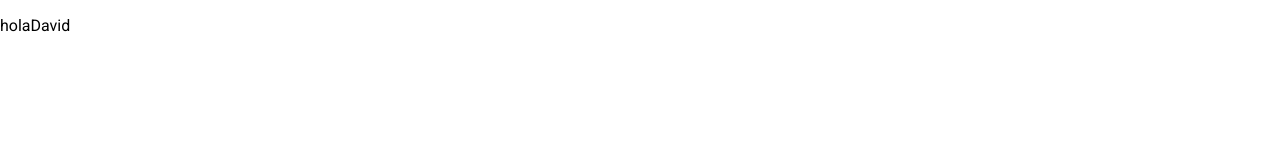
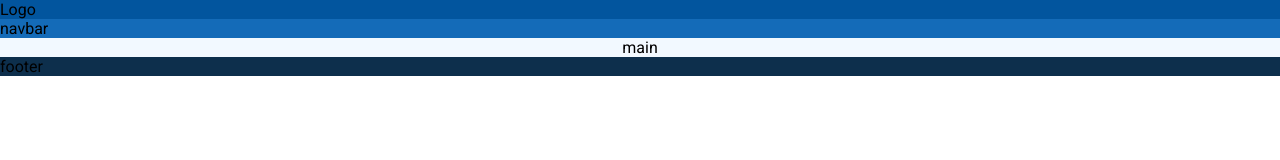
Before and after one commit to davigox/web-irpa, a plain HTML site: page public/index.html in a window 1280 px wide. Drawn offline with Linux system fonts and the light colour scheme.

Commit message:
Agrege la estructura basica y colores

```diff
--- a/public/css/index.css
+++ b/public/css/index.css
@@ -4,3 +4,29 @@ body{
     padding: 0;
     font-size: 16px;
 }
+.container{
+    display: flex;
+    justify-content: center;
+}
+
+/* css header */
+.header{
+    background-color: #02559E;
+}
+
+/* css navbar */
+
+.navbar{
+    background-color: #146BB8;
+}
+
+/* css container */
+
+.container{
+    background-color: #F2F9FF;
+}
+
+/* css footer */
+.footer{
+    background-color: #0D2F4C;
+}
--- a/public/index.html
+++ b/public/index.html
@@ -8,6 +8,21 @@
     <title>Web Fundación Irpañani</title>
 </head>
 <body>
-    <p>holaDavid</p>
+    <header class="header">
+        <div class="header__logo">
+            Logo
+        </div>
+    </header>
+    <nav class="navbar">navbar</nav>
+    <div class="container">
+        <section>
+            <div>
+                main
+            </div>
+        </section>
+    </div>
+    <footer class="footer">
+        footer
+    </footer>
 </body>
 </html>
```
